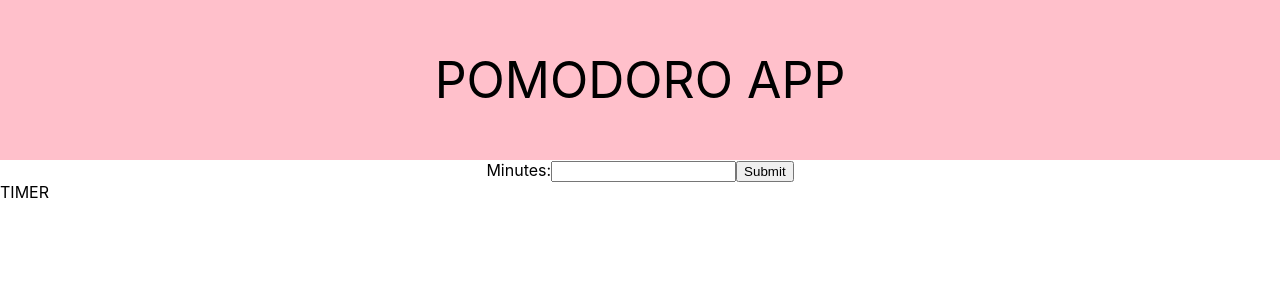
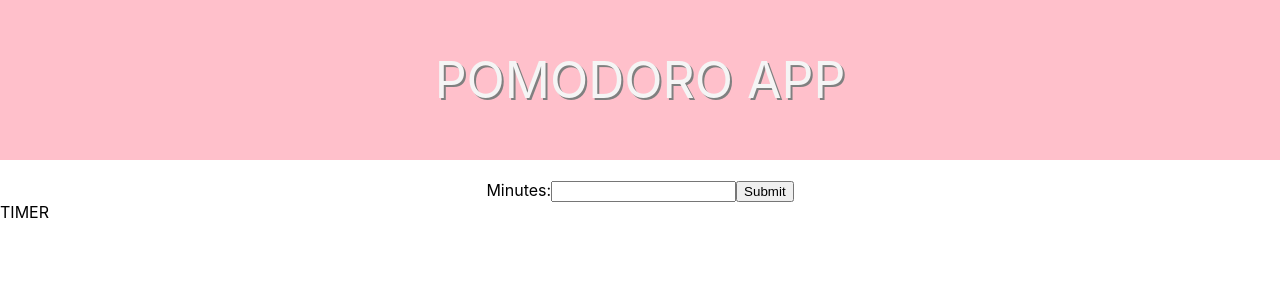
Before and after one commit to shafeenashaikh/React-Pomodoro-App, a React (Create React App) app: page / in a window 1280 px wide. Shown: the top 300 px of the page. Built offline with nearby package versions, Linux system fonts and the light colour scheme.

Commit message:
Edited header

```diff
--- a/src/App.js
+++ b/src/App.js
@@ -9,8 +9,10 @@ const Title = styled.div`
     font-size: 50px;
     text-align: center;
     padding: 50px 0px;
-
     background: pink;
+    color: whitesmoke;
+    text-shadow: 2px 2px grey;
+    margin-bottom: 20px;
 `
 
 function App() {
```
